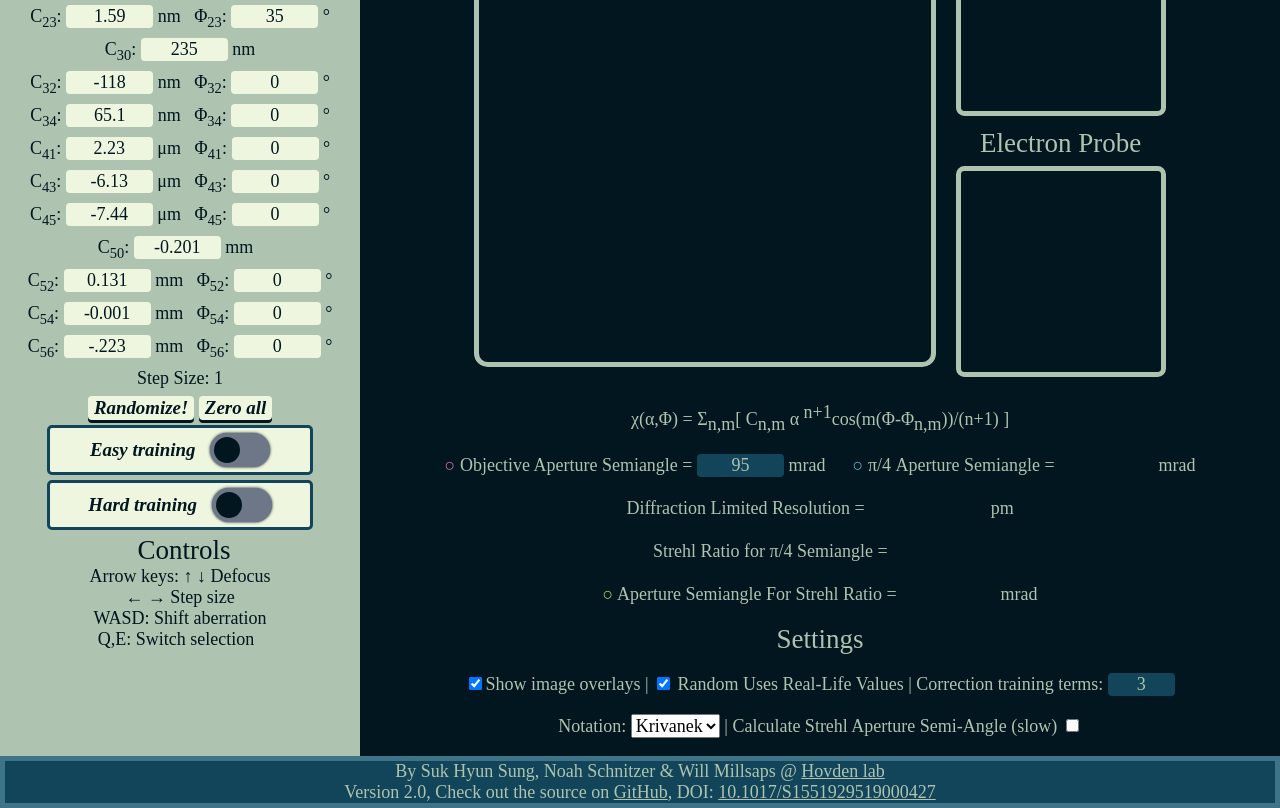
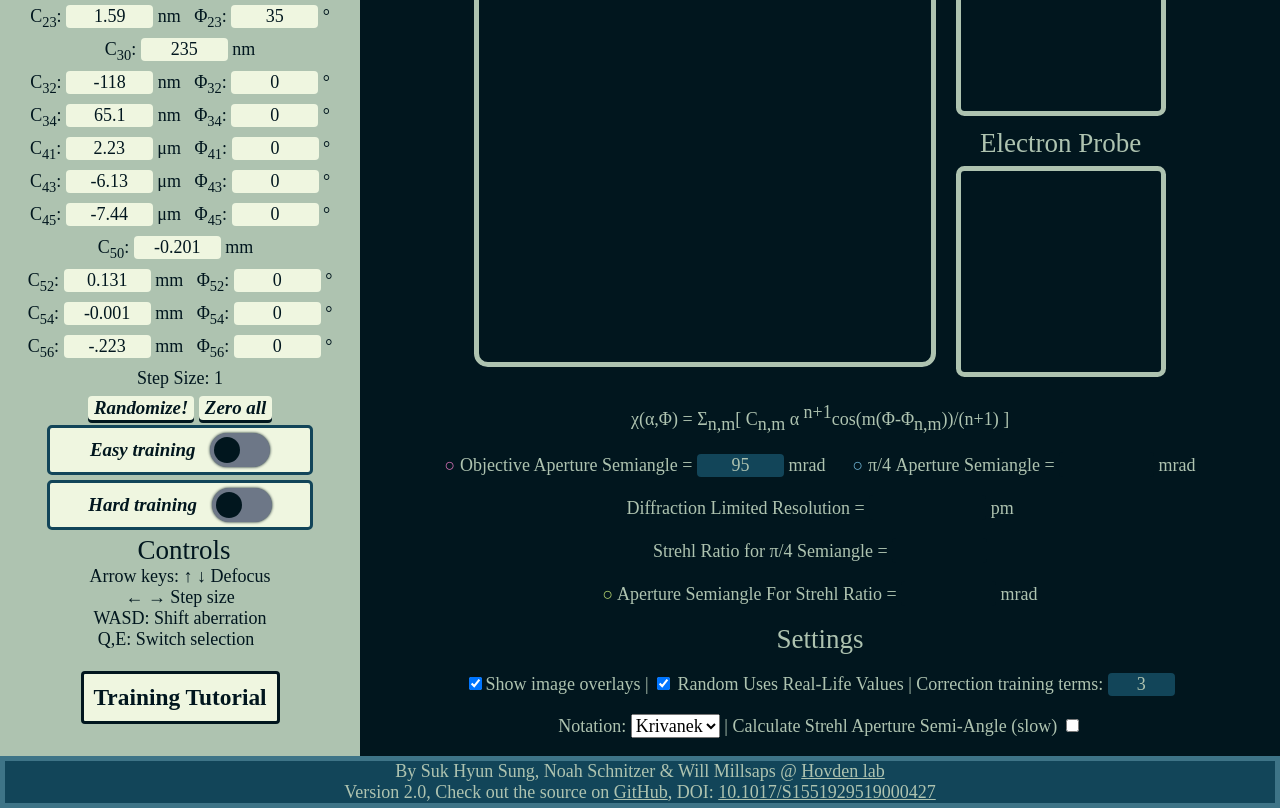
Before and after one commit to sukhsung/ronchigram, a plain HTML site: page vasco/index.html in a window 1280 px wide. Shown: the part 144-952 px from the top of the page. Drawn offline with Linux system fonts and the light colour scheme; no server answers; a web font is replaced by a local one.

Commit message:
Changed tutorial link to doi and added tutorial button on training page

```diff
--- a/vasco/index.css
+++ b/vasco/index.css
@@ -179,10 +179,25 @@ button:active {
     border: none;
     box-shadow: 0 3px #01161E;
     color: #01161E;
+
+}
+
+.cream_tutorial {
+    padding: 10px;
+    background-color: #EFF6E0;
+    color: #01161E;
+    border: 3px solid  #01161E;
+    font-style: normal;
+    font-weight: bold;
+    font-size: 1.3em;
 }
 
 .cream:hover {
   background-color: #afb5a1;
+}
+
+.cream_tutorial:hover {
+    background-color: #afb5a1;
 }
 
 .aber_wrapper {
--- a/vasco/index.html
+++ b/vasco/index.html
@@ -221,6 +221,12 @@
                     Q,E: Switch selection
 
                 </div>
+                <br>
+                <br>
+                <div class = "aber">
+                    <a id="paperlink"
+                    href="https://doi.org/10.1017/S1551929522001043" target="_blank"> <button class = "cream_tutorial">Training Tutorial</button></a>
+                </div>
             </div>
 
             </div>
```
Also changed, not shown: index.html (+1 -1 lines).
